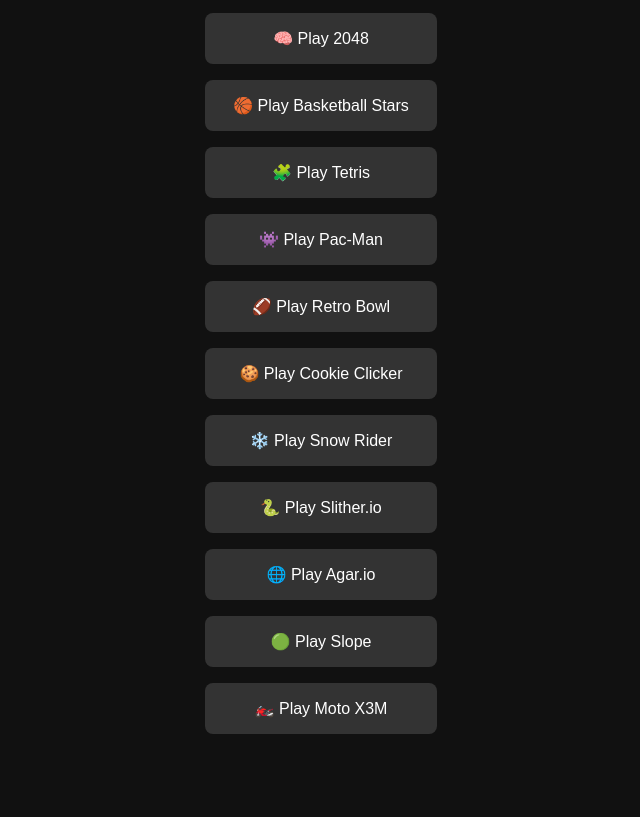
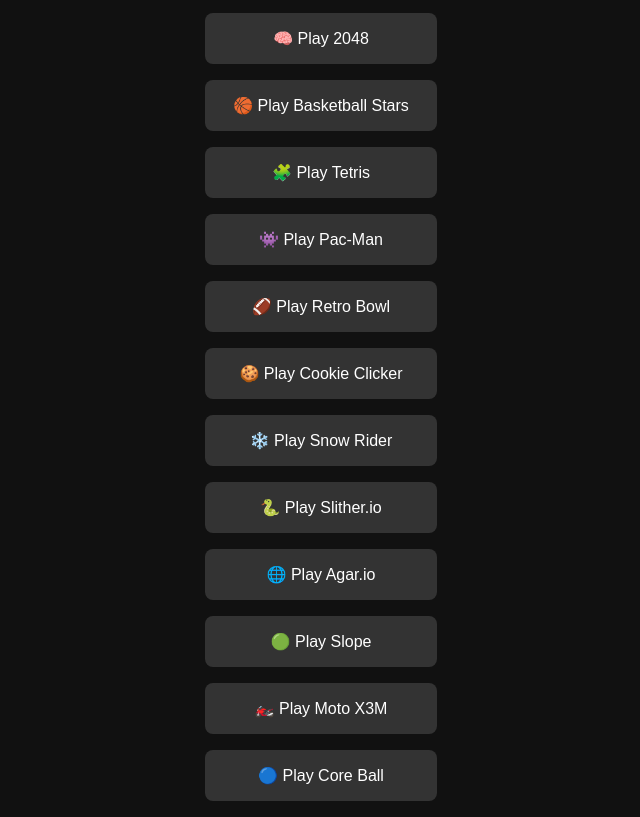
Before and after one commit to Alphaedmund/Game-Hub, a plain HTML site: page index.html in a window 1280 px wide. Shown: the part 144-961 px from the top of the page, without its empty margins (319-959 px from the left). Before the commit the page ends 894 px from the top, so only its background shows below. Drawn offline with Linux system fonts and the light colour scheme.

Commit message:
Update index.html

```diff
--- a/index.html
+++ b/index.html
@@ -41,6 +41,8 @@
   <a class="game-link" href="games/agar/index.html">🌐 Play Agar.io</a>
   <a class="game-link" href="games/slope/index.html">🟢 Play Slope</a>
   <a class="game-link" href="games/motox3m/index.html">🏍️ Play Moto X3M</a>
+  <a class="game-link" href="games/core-ball/index.html">🔵 Play Core Ball</a>
+
 
 
 
```
